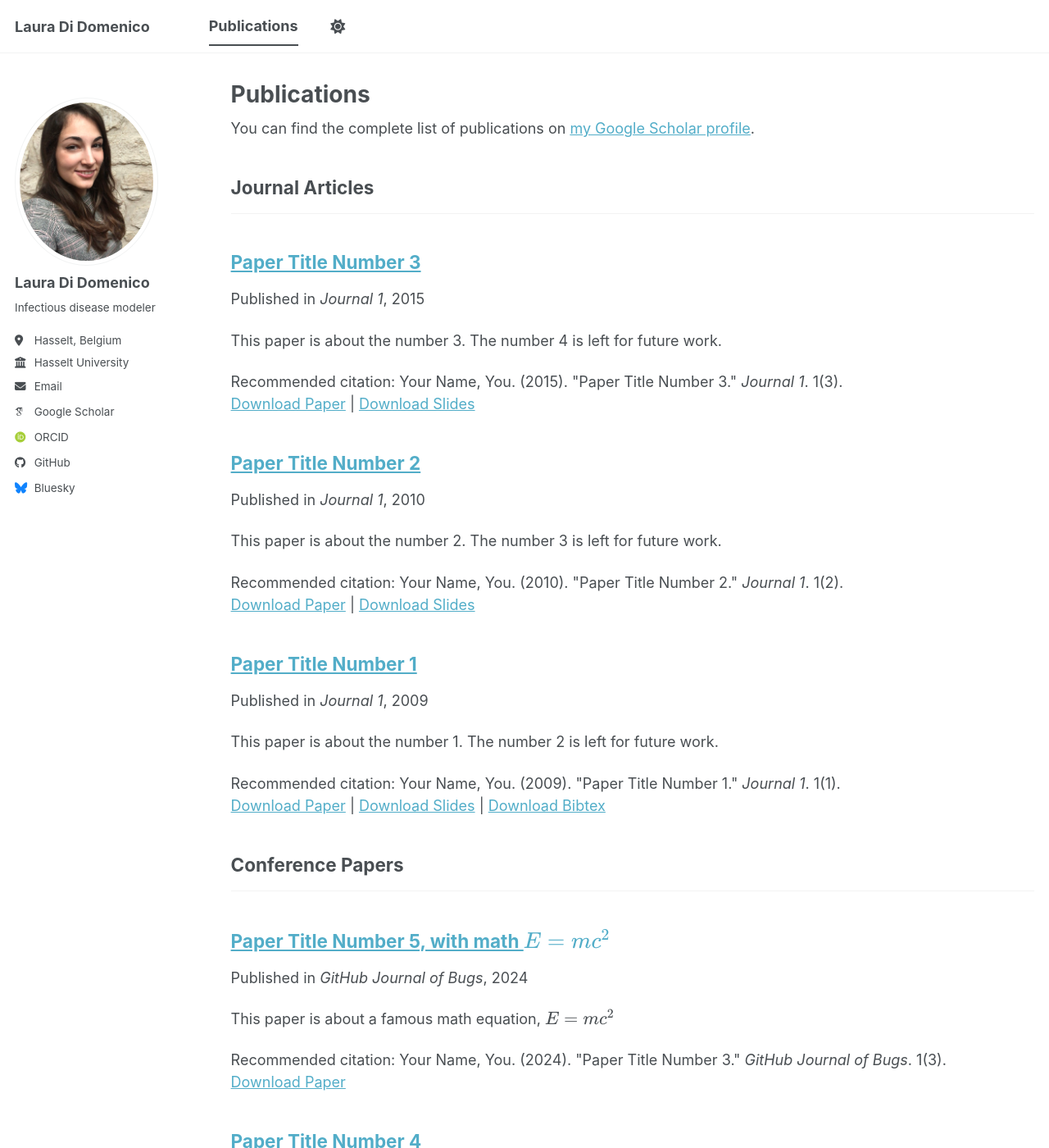
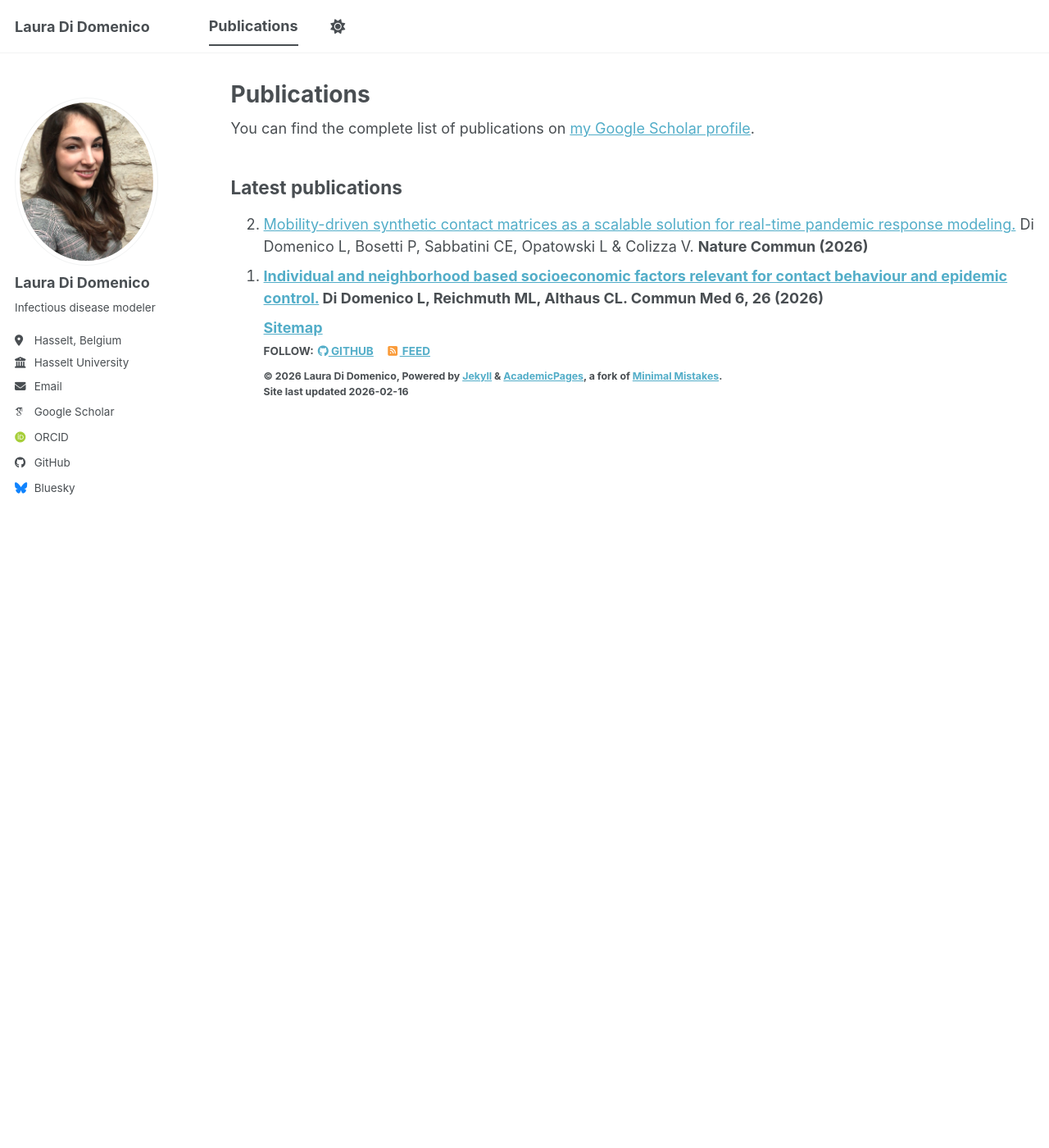
Before and after one commit to laura-didomenico/laura-didomenico.github.io, a Jekyll site: the page built from _pages/publications.html, in a window 1280 px wide and 1400 px high. Shown: the whole window at 82% size. Built offline with Jekyll 4.4.1, drawn with Linux system fonts in a browser that asks for light colours; some web fonts are replaced; a script bundle is joined from its source files by our own code; library files that are not in the unit come from our copies; some of the changed text lies outside the part shown.

Commit message:
Add latest publications to publications.html
Added latest publications section with two new entries. Commented out the default template list.

```diff
--- a/_pages/publications.html
+++ b/_pages/publications.html
@@ -11,8 +11,21 @@ author_profile: true
 
 {% include base_path %}
 
+<h2 id="publications"> Latest publications </h2>
+<ol reversed="">
+
+<li><a href="https://doi.org/10.1038/s41467-026-68557-3">
+Mobility-driven synthetic contact matrices as a scalable solution for real-time pandemic response modeling.</a>
+Di Domenico L, Bosetti P, Sabbatini CE, Opatowski L & Colizza V.
+<strong>Nature Commun (2026)</li>
+
+<li><a href="https://doi.org/10.1038/s43856-025-01282-y">
+Individual and neighborhood based socioeconomic factors relevant for contact behaviour and epidemic control.</a>
+Di Domenico L, Reichmuth ML, Althaus CL.
+<strong>Commun Med 6, 26 (2026)</li>
+
 <!-- New style rendering if publication categories are defined -->
-{% if site.publication_category %}
+<!-- {% if site.publication_category %}
   {% for category in site.publication_category  %}
     {% assign title_shown = false %}
     {% for post in site.publications reversed %}
```
